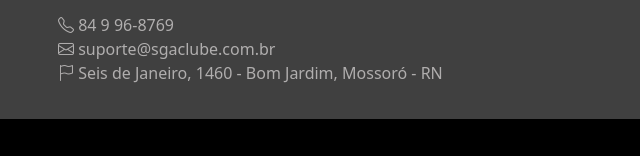
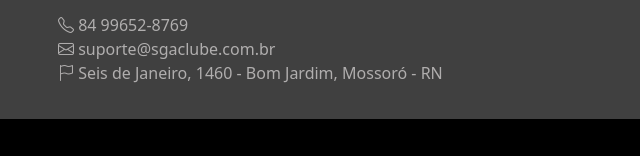
Before and after one commit to reaperIlowf/site, a plain HTML site: page index.html in a window 1280 px wide. Shown: the part 4587-4743 px from the top of the page, 531-1171 px from the left. Drawn offline with nearby package versions, Linux system fonts and the light colour scheme.

Commit message:
Update index.html

```diff
--- a/index.html
+++ b/index.html
@@ -310,7 +310,7 @@
 				<p class="fs-5 my-auto" style="color: white;">Informações de Contato</p>
 				<p>Entre em Contato conosco e faça já seu orçamento.</p>
 				<ul>
-					<p class="my-auto"><i class="bi bi-telephone"></i>	84 9 96-8769</p>
+					<p class="my-auto"><i class="bi bi-telephone"></i>	84 99652-8769</p>
 					<p class="my-auto" "><i class="bi bi-envelope"></i>	suporte@sgaclube.com.br</p>
 					<p class="my-auto"><i class="bi bi-flag"></i>	Seis de Janeiro, 1460 - Bom Jardim, Mossoró - RN</p>
 				</ul>
```
